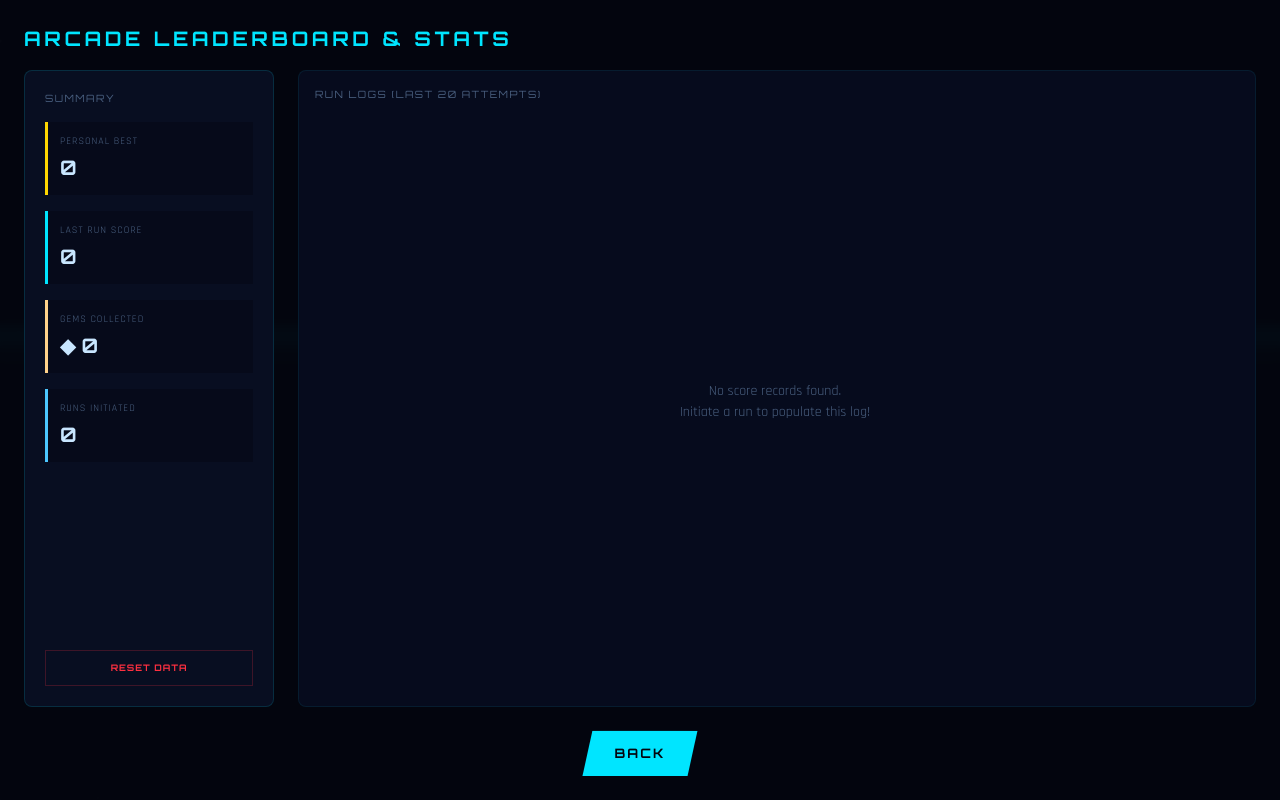
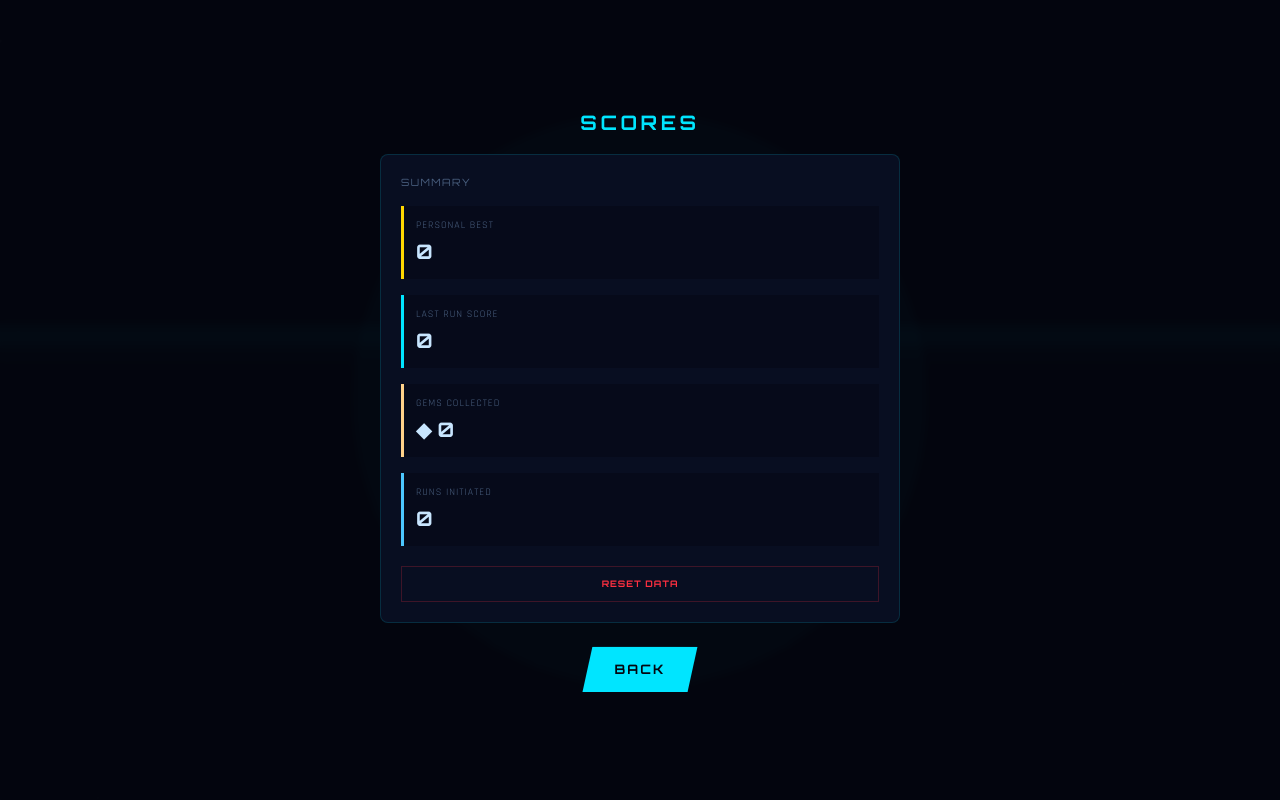
Before and after one commit to joshcost4/gravity-flip, a React (Vite) app: page / in a window 1280 px wide. Both pictures are taken after a click on the button "SCORES". Built offline with nearby package versions, Linux system fonts and the light colour scheme.

Commit message:
Simplify scores screen

```diff
--- a/src/app/App.tsx
+++ b/src/app/App.tsx
@@ -1799,19 +1799,18 @@ function ScoresScreen({
       initial={{ opacity: 0 }}
       animate={{ opacity: 1 }}
       transition={{ duration: 0.28 }}
-      className="absolute inset-0 flex flex-col justify-between p-6"
+      className="absolute inset-0 flex flex-col items-center justify-center p-6"
       style={{ background: "rgba(4,6,15,0.92)", backdropFilter: "blur(3px)" }}
     >
       <div style={{ ...orb, fontSize: "20px", fontWeight: 700, color: "#00e5ff", letterSpacing: "0.18em", marginBottom: "16px" }}>
-        ARCADE LEADERBOARD & STATS
+        SCORES
       </div>
 
-      <div className="flex flex-1 gap-6 min-h-0 overflow-hidden mb-6">
+      <div className="w-full max-w-[520px] mb-6">
         {/* Left Side: Stats Summary */}
         <div
-          className="flex flex-col justify-between p-5"
+          className="flex flex-col gap-5 p-5"
           style={{
-            flex: "0 0 250px",
             background: "#080e21",
             border: "1px solid rgba(0,229,255,0.14)",
             borderRadius: "8px",
@@ -1904,14 +1903,14 @@ function ScoresScreen({
           </div>
         </div>
 
-        {/* Right Side: Scrollable Run History */}
+        {/* Run history is kept for progress tracking, but no longer shown in the scores UI. */}
         <div
-          className="flex-1 p-4"
+          className="hidden"
           style={{
             background: "#060b1d",
             border: "1px solid rgba(0,229,255,0.08)",
             borderRadius: "8px",
-            display: "flex",
+            display: "none",
             flexDirection: "column",
           }}
         >
```
Also changed, not shown: 6 other files (tests, documents, lock files or other folders).
